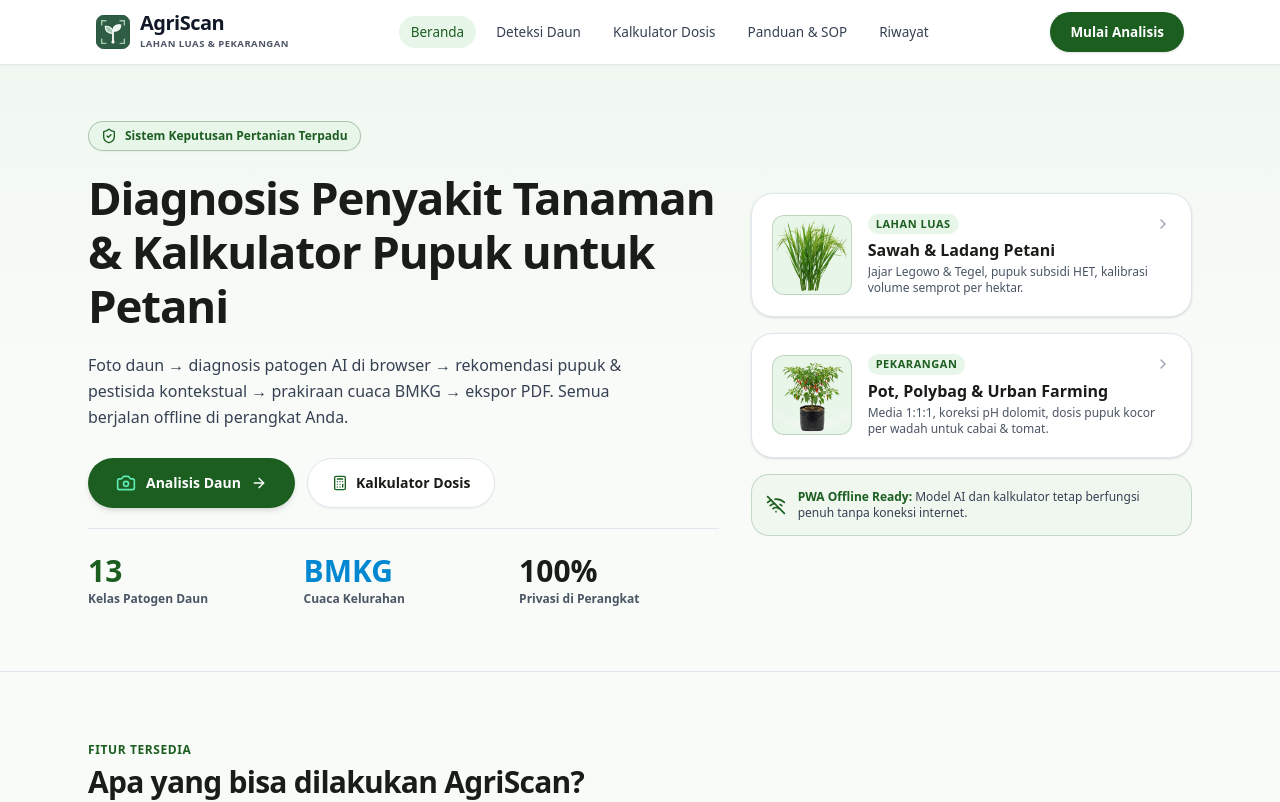
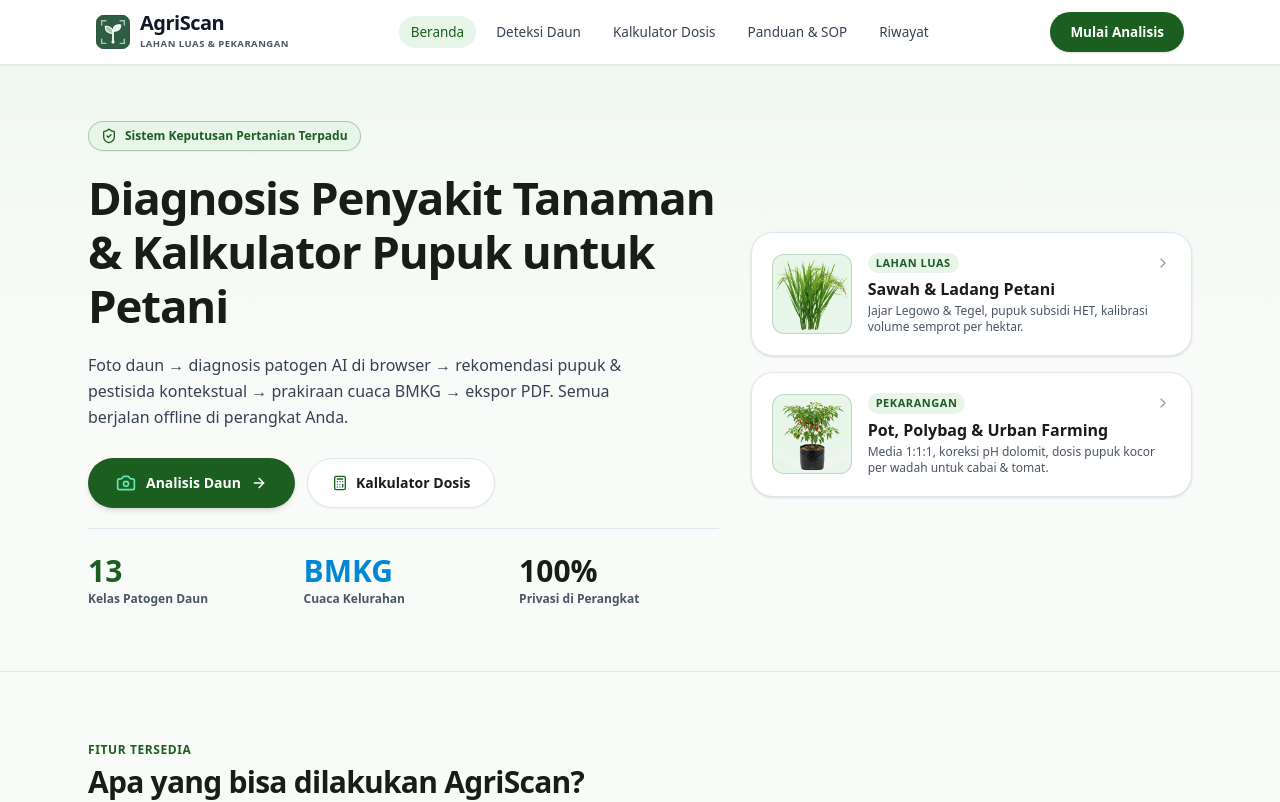
Before and after one commit to salstudioz/CALONJUARASTECH, a Next.js app: page / in a window 1280 px wide. Shown: the top 802 px of the page. Built offline with nearby package versions, Linux system fonts and the light colour scheme.

Commit message:
fix: hapus banner pwa offline ready dari beranda

```diff
--- a/src/app/page.tsx
+++ b/src/app/page.tsx
@@ -9,7 +9,6 @@
   ChevronRight,
   ShieldCheck,
   ArrowRight,
-  WifiOff,
 } from "lucide-react";
 import { AgronomyVisualizer } from "@/components/AgronomyVisualizer";
 
@@ -152,14 +151,6 @@
                   </div>
                 </div>
               </Link>
-
-              {/* Offline Banner */}
-              <div className="p-3.5 rounded-[18px] bg-[#E8F5E9]/60 border border-[#1B5E20]/20 flex items-center gap-3">
-                <WifiOff className="w-5 h-5 text-[#1B5E20] shrink-0" />
-                <div className="text-xs text-gray-700">
-                  <strong className="text-[#1B5E20]">PWA Offline Ready:</strong> Model AI dan kalkulator tetap berfungsi penuh tanpa koneksi internet.
-                </div>
-              </div>
             </div>
 
           </div>
```
